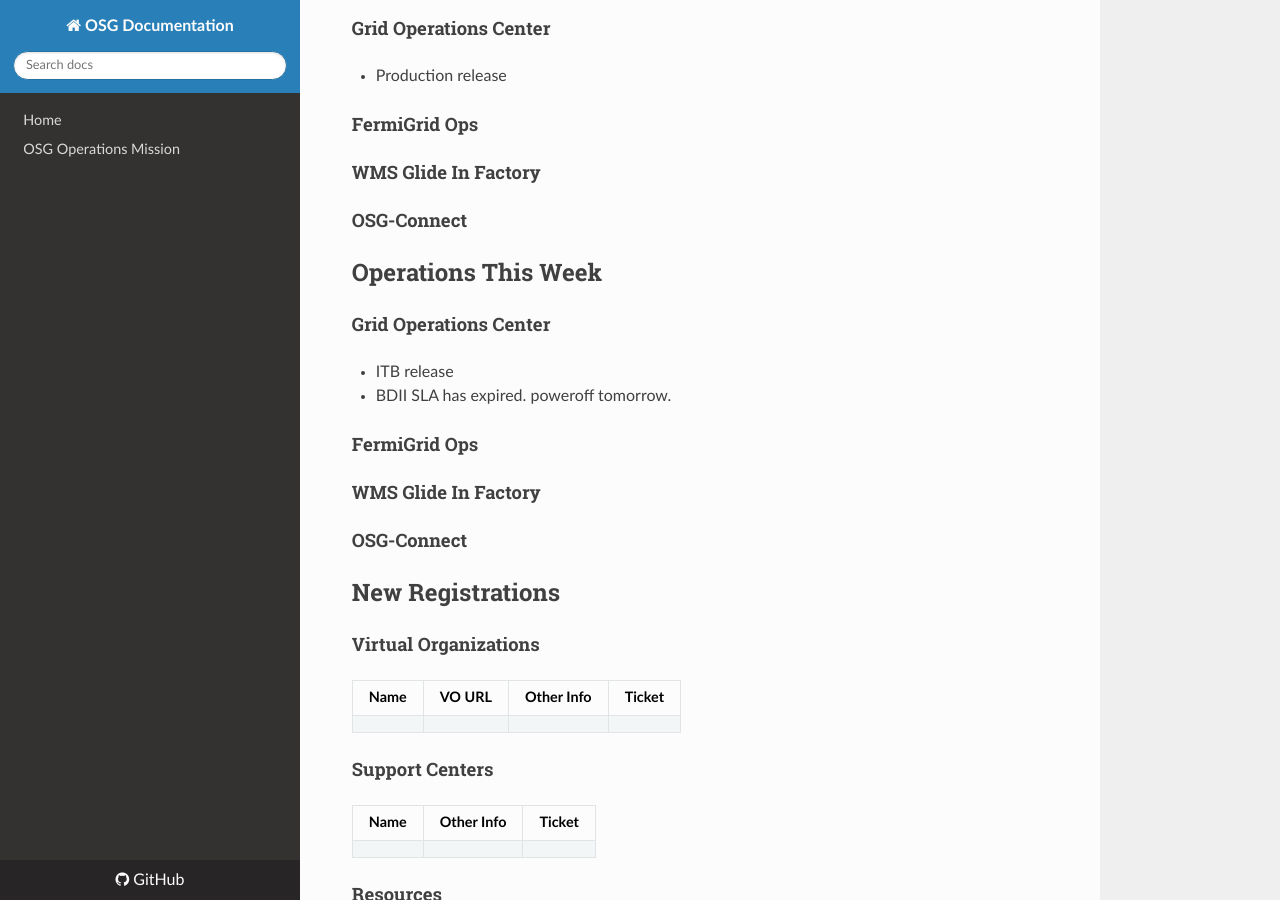
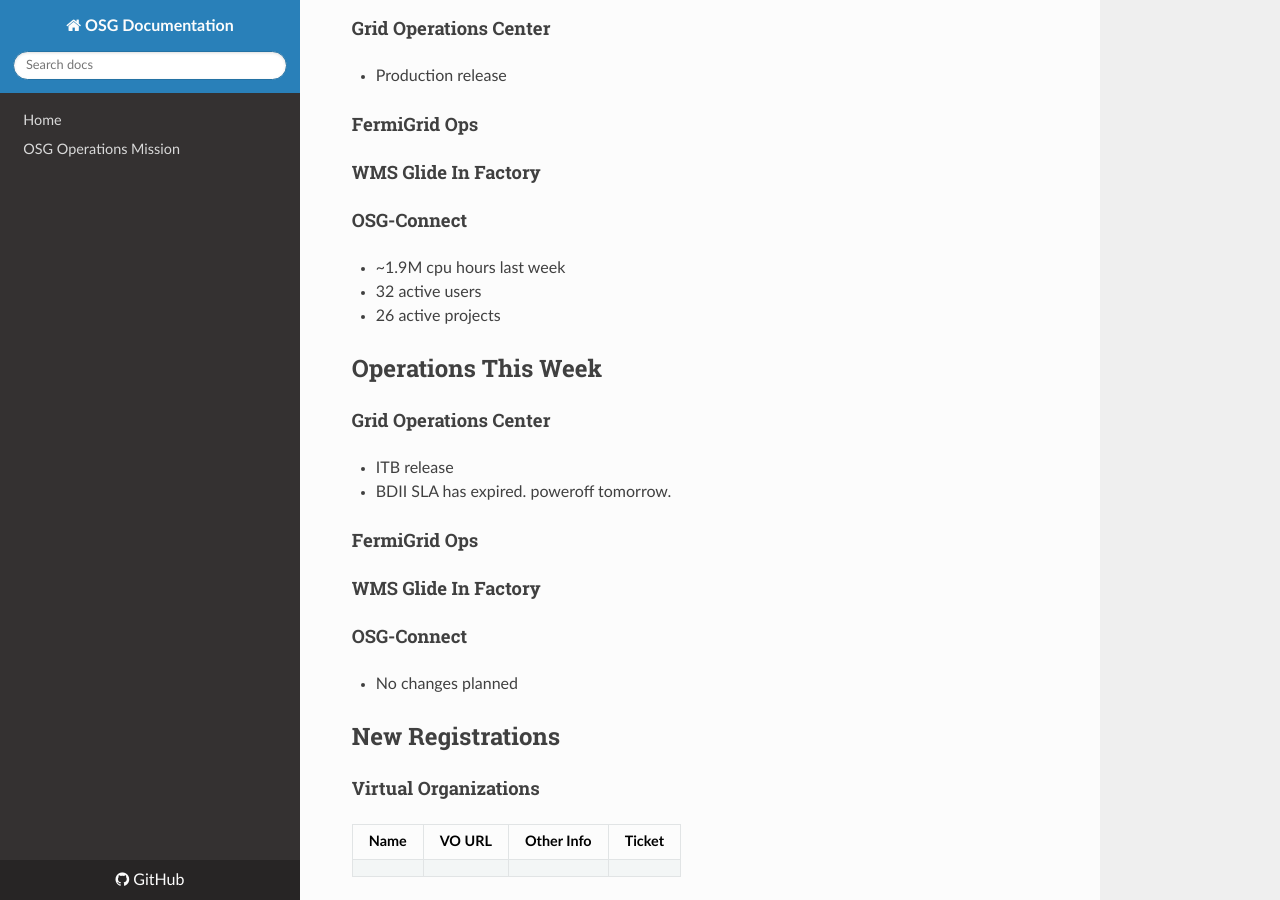
Before and after one commit to osg-htc/operations, an MkDocs documentation site: the page built from docs/WeeklyMinutes/3Apr2017.md, in a window 1280 px wide and 900 px high, scrolled down 1736 px. Built offline with MkDocs 1.6.1, drawn with Linux system fonts in a browser that asks for light colours; nearby versions of some CDN libraries; old or Windows-style settings are respelled for this version of MkDocs.

Commit message:
OSG Connect update

```diff
--- a/docs/WeeklyMinutes/3Apr2017.md
+++ b/docs/WeeklyMinutes/3Apr2017.md
@@ -26,6 +26,9 @@
 #### WMS Glide In Factory
 
 #### OSG-Connect
+   * ~1.9M cpu hours last week
+   * 32 active users
+   * 26 active projects
 
 ## Operations This Week
 
@@ -38,6 +41,7 @@
 #### WMS Glide In Factory
 
 #### OSG-Connect
+   * No changes planned
 
 ## New Registrations
 
```
